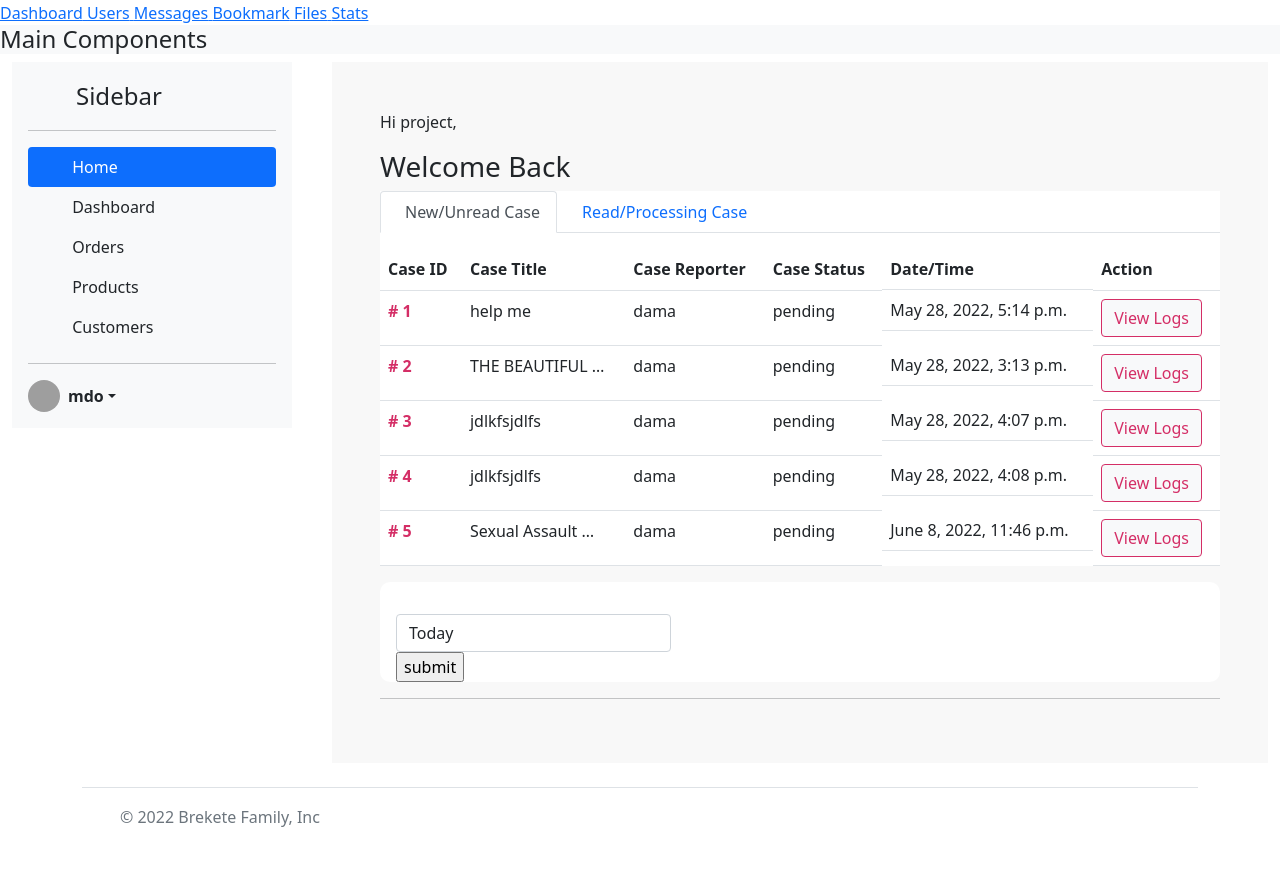
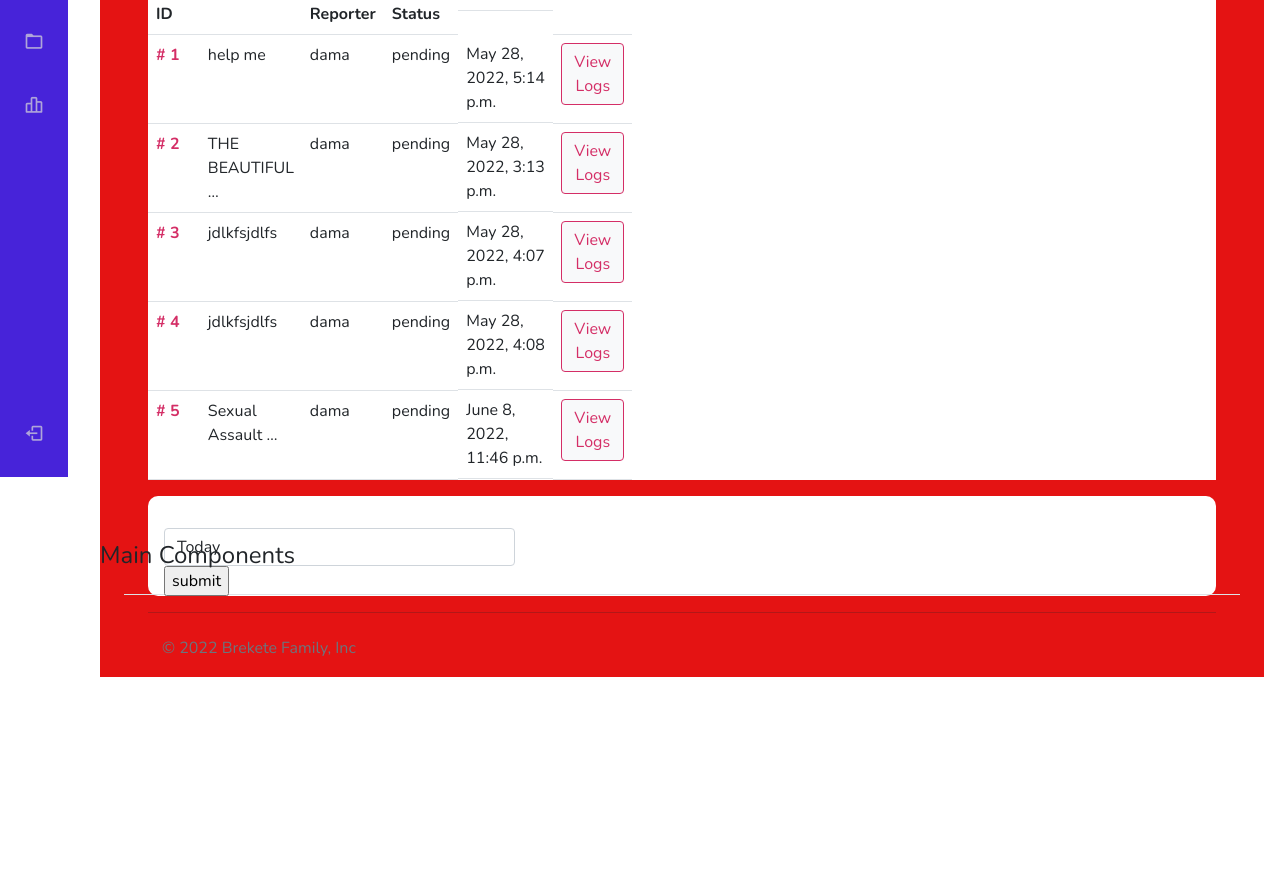
Before and after one commit to DamaMichaelYohanna/complain-system, a Django app: page /administrator/ in a window 1280 px wide. Shown: the part 323-1193 px from the top of the page. After the commit the page ends 1000 px from the top, so only its background shows below. Run offline with Django 4.2, Linux system fonts and the light colour scheme; a user stored in the database is signed in; data comes from the database, SQL or seed files in the repository; both versions use the stored data as it was after the commit; some libraries are stand-ins or nearby versions; grey boxes are pictures that could not be loaded.

Commit message:
update admin interface added new side bar

```diff
--- a/administrator/templates/administrator/admin-base.html
+++ b/administrator/templates/administrator/admin-base.html
@@ -6,6 +6,11 @@
     <meta http-equiv="X-UA-Compatible" content="IE=edge" />
     <meta name="viewport" content="width=device-width, initial-scale=1.0" />
     <title>{% block title %} Admin Base title {% endblock %}</title>
+    <!-- box icon -->
+    <link
+      href="https://unpkg.com/boxicons@2.1.4/css/boxicons.min.css"
+      rel="stylesheet"
+    />
     <!-- link to bootstrap -->
     <link
       rel="stylesheet"
@@ -18,154 +23,71 @@
       rel="stylesheet"
       href="{% static 'administrator/admin.css' %}"
     />
+    <!-- additional css and js -->
+    <link rel="stylesheet" href="{% static 'administrator/another.css' %}" />
+    <script src="{% static '/administrator/another.js' %}"></script>
   </head>
-  <body>
+  <body id="body-pd">
     <section>
-      <body id="body-pd">
       <header class="header" id="header">
-            <div class="header_toggle"> <i class='bx bx-menu' id="header-toggle"></i> </div>
-            <div class="header_img"> <img src="https://i.imgur.com/hczKIze.jpg" alt=""> </div>
+        <div class="header_toggle">
+          <i class="bx bx-menu" id="header-toggle">ii</i>
+        </div>
+        <div class="header_img">
+          <img src="https://i.imgur.com/hczKIze.jpg" alt="" />
+        </div>
       </header>
       <div class="l-navbar" id="nav-bar">
         <nav class="nav">
-                <div> <a href="#" class="nav_logo"> <i class='bx bx-layer nav_logo-icon'></i> <span class="nav_logo-name">BBBootstrap</span> </a>
-                    <div class="nav_list"> <a href="#" class="nav_link active"> <i class='bx bx-grid-alt nav_icon'></i> <span class="nav_name">Dashboard</span> </a> <a href="#" class="nav_link"> <i class='bx bx-user nav_icon'></i> <span class="nav_name">Users</span> </a> <a href="#" class="nav_link"> <i class='bx bx-message-square-detail nav_icon'></i> <span class="nav_name">Messages</span> </a> <a href="#" class="nav_link"> <i class='bx bx-bookmark nav_icon'></i> <span class="nav_name">Bookmark</span> </a> <a href="#" class="nav_link"> <i class='bx bx-folder nav_icon'></i> <span class="nav_name">Files</span> </a> <a href="#" class="nav_link"> <i class='bx bx-bar-chart-alt-2 nav_icon'></i> <span class="nav_name">Stats</span> </a> </div>
-                </div> <a href="#" class="nav_link"> <i class='bx bx-log-out nav_icon'></i> <span class="nav_name">SignOut</span> </a>
+          <div>
+            <a href="#" class="nav_logo">
+              <i class="bx bx-layer nav_logo-icon"></i>
+              <span class="nav_logo-name">BBBootstrap</span>
+            </a>
+            <div class="nav_list">
+              <a href="#" class="nav_link active">
+                <i class="bx bx-grid-alt nav_icon"></i>
+                <span class="nav_name">Dashboard</span>
+              </a>
+              <a href="#" class="nav_link">
+                <i class="bx bx-user nav_icon"></i>
+                <span class="nav_name">Users</span>
+              </a>
+              <a href="#" class="nav_link">
+                <i class="bx bx-message-square-detail nav_icon"></i>
+                <span class="nav_name">Messages</span>
+              </a>
+              <a href="#" class="nav_link">
+                <i class="bx bx-bookmark nav_icon"></i>
+                <span class="nav_name">Bookmark</span>
+              </a>
+              <a href="#" class="nav_link">
+                <i class="bx bx-folder nav_icon"></i>
+                <span class="nav_name">Files</span>
+              </a>
+              <a href="#" class="nav_link">
+                <i class="bx bx-bar-chart-alt-2 nav_icon"></i>
+                <span class="nav_name">Stats</span>
+              </a>
+            </div>
+          </div>
+          <a href="#" class="nav_link">
+            <i class="bx bx-log-out nav_icon"></i>
+            <span class="nav_name">SignOut</span>
+          </a>
         </nav>
       </div>
       <!--Container Main start-->
       <div class="height-100 bg-light">
+        {% block content %} {% endblock %}
         <h4>Main Components</h4>
       </div>
       <!--Container Main end-->
     </section>
-    <!-- <section>
-      <nav
-        class="navbar navbar-expand-lg navbar-light bg-light pt-2 pb-2"
-        style="background: rgb(234, 234, 240) !important"
-      >
-        <div class="container">
-          <button
-            class="navbar-toggler"
-            type="button"
-            data-bs-toggle="collapse"
-            data-bs-target="#navbarToggler"
-            aria-controls="navbarToggler"
-            aria-expanded="false"
-            aria-label="Toggle navigation"
-          >
-            <span
-              class="navbar-toggler-icon"
-              style="background-color: white; color: white"
-            ></span>
-          </button>
-          {% if user.is_authenticated %}
-          <a href="/administrator" class="navbar-brand"
-            ><img
-              src="{% static 'main/home.png' %}"
-              alt="Logo"
-              height="60"
-              width="60"
-            />
-            Brekete Family | Admin Site</a
-          >
-          <div class="navbar-collapse collapse" id="navbarToggler">
-            <ul class="navbar-nav me-auto">
-              <li class="navbar-item">
-                <a href="/administrator" class="nav-link"> Home</a>
-              </li>
-              <li class="navbar-item">
-                <a href="/" class="nav-link">User Site</a>
-              </li>
-              <li class="navbar-item">
-              <a href="/contact" class="nav-link">Contact us</a>
-            </li>
-            <li class="navbar-item">
-              <a href="/about" class="nav-link">About us</a>
-            </li>
-            </ul>
-            <span class="">
-              <a href="/account/logout" class="btn btn-outline-primary ms-5"
-                >Logout</a
-              >
-              {% else %}
-              <a href="/account/login" class="btn btn-dark ms-5">Login here</a>
-              {% endif %}
-            </span>
-          </div>
-        </div>
-      </nav>
-    </section> -->
-    <div class="container-fluid">
-      <div class="row">
-        <div class="col-md-3">
-          <section>
-            <div class="d-flex flex-column flex-shrink-0 p-3 bg-light" style="width: 280px;">
-              <a href="/" class="d-flex align-items-center mb-3 mb-md-0 me-md-auto link-dark text-decoration-none">
-                <svg class="bi pe-none me-2" width="40" height="32"><use xlink:href="#bootstrap"></use></svg>
-                <span class="fs-4">Sidebar</span>
-              </a>
-              <hr>
-              <ul class="nav nav-pills flex-column mb-auto">
-                <li class="nav-item">
-                  <a href="#" class="nav-link active" aria-current="page">
-                    <svg class="bi pe-none me-2" width="16" height="16"><use xlink:href="#home"></use></svg>
-                    Home
-                  </a>
-                </li>
-                <li>
-                  <a href="#" class="nav-link link-dark">
-                    <svg class="bi pe-none me-2" width="16" height="16"><use xlink:href="#speedometer2"></use></svg>
-                    Dashboard
-                  </a>
-                </li>
-                <li>
-                  <a href="#" class="nav-link link-dark">
-                    <svg class="bi pe-none me-2" width="16" height="16"><use xlink:href="#table"></use></svg>
-                    Orders
-                  </a>
-                </li>
-                <li>
-                  <a href="#" class="nav-link link-dark">
-                    <svg class="bi pe-none me-2" width="16" height="16"><use xlink:href="#grid"></use></svg>
-                    Products
-                  </a>
-                </li>
-                <li>
-                  <a href="#" class="nav-link link-dark">
-                    <svg class="bi pe-none me-2" width="16" height="16"><use xlink:href="#people-circle"></use></svg>
-                    Customers
-                  </a>
-                </li>
-              </ul>
-              <hr>
-              <div class="dropdown">
-                <a href="#" class="d-flex align-items-center link-dark text-decoration-none dropdown-toggle" data-bs-toggle="dropdown" aria-expanded="false">
-                  <img src="https://github.com/mdo.png" alt="" width="32" height="32" class="rounded-circle me-2">
-                  <strong>mdo</strong>
-                </a>
-                <ul class="dropdown-menu text-small shadow">
-                  <li><a class="dropdown-item" href="#">New project...</a></li>
-                  <li><a class="dropdown-item" href="#">Settings</a></li>
-                  <li><a class="dropdown-item" href="#">Profile</a></li>
-                  <li><hr class="dropdown-divider"></li>
-                  <li><a class="dropdown-item" href="#">Sign out</a></li>
-                </ul>
-              </div>
-            </div>
-          </section>
-        </div>
+
     <!-- end of side bar column -->
 
-        <div class="col-md-9">
-          {% block content %} {%endblock%}
-        </div>
-      </div>
-    </div>
-
-    <section>
-
-    </section>
+    <section></section>
     <footer>
       <div class="container">
         <footer
--- a/administrator/templates/administrator/all_complains.html
+++ b/administrator/templates/administrator/all_complains.html
@@ -1,6 +1,6 @@
 {% extends 'administrator/admin-base.html' %} {% block title%} Admin Site |
 Home{% endblock %} {% block content %}
-<div class="ps-5 pe-5 pt-5 pb-5" style="background: #f8f8f8">
+<div class="ps-5 pe-5 pt-5 pb-5" style="background: #e41313">
   <div>
     <div class="row">
       <div class="col-4">
```
Also changed, not shown: administrator/templates/administrator/Untitled-1.html (added, +59 -0 lines), administrator/templates/administrator/na.html (added, +58 -0 lines), db.sqlite3. Lines whose indentation alone changed are shown as unchanged.
